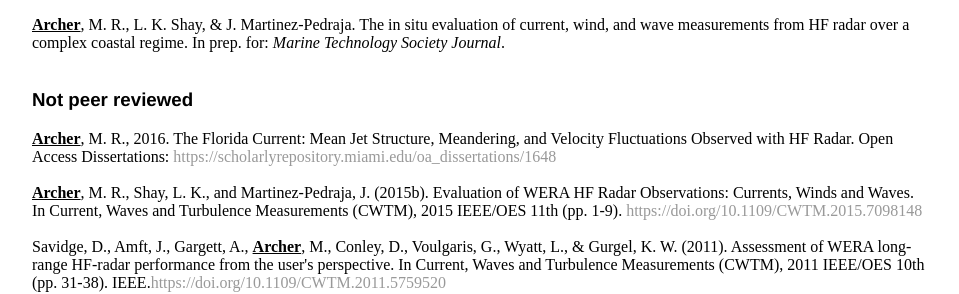
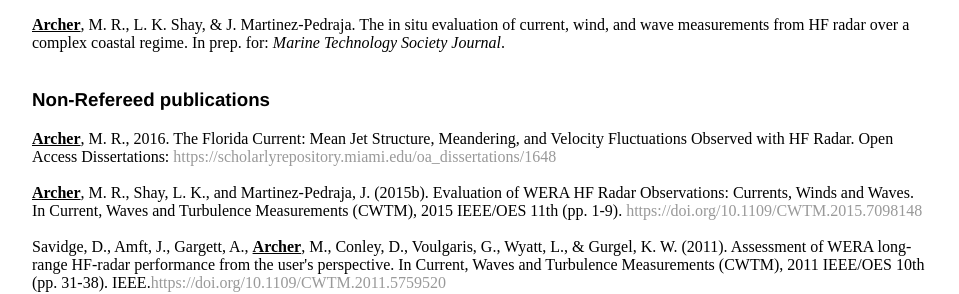
Before and after one commit to matthewarcher/matthewarcher.github.io, a Jekyll site: the page built from publications/index.html, in a window 1280 px wide. Shown: the part 659-953 px from the top of the page, without its empty margins (160-1119 px from the left). Built offline with Jekyll 4.4.1, drawn with Linux system fonts in a browser that asks for light colours.

Commit message:
Update index.html

```diff
--- a/publications/index.html
+++ b/publications/index.html
@@ -17,7 +17,7 @@ title: Matthew R. Archer
 	<br><b><u>Archer</u></b>, M. R., L. K. Shay, & J. Martinez-Pedraja. The in situ evaluation of current, wind, and wave measurements from HF radar over a complex coastal regime. In prep. for: <i>Marine Technology Society Journal</i>.<br>
 	<br>
 
-	<font face = "helvetica"><h3>Not peer reviewed</h3></font>
+	<font face = "helvetica"><h3>Non-Refereed publications</h3></font>
 	<u><b>Archer</u></b>, M. R., 2016. The Florida Current: Mean Jet Structure, Meandering, and Velocity Fluctuations Observed with HF Radar. Open Access Dissertations: <a href="https://scholarlyrepository.miami.edu/oa_dissertations/1648" target="_blank"> https://scholarlyrepository.miami.edu/oa_dissertations/1648</a><br>
 	<br><u><b>Archer</u></b>, M. R., Shay, L. K., and Martinez-Pedraja, J. (2015b). Evaluation of WERA HF Radar Observations: Currents, Winds and Waves. In Current, Waves and Turbulence Measurements (CWTM), 2015 IEEE/OES 11th (pp. 1-9). <a href="https://doi.org/10.1109/CWTM.2015.7098148" target="_blank">https://doi.org/10.1109/CWTM.2015.7098148</a><br>
 	<br>Savidge, D., Amft, J., Gargett, A., <b><u>Archer</u></b>, M., Conley, D., Voulgaris, G., Wyatt, L., & Gurgel, K. W. (2011). Assessment of WERA long-range HF-radar performance from the user's perspective. In Current, Waves and Turbulence Measurements (CWTM), 2011 IEEE/OES 10th (pp. 31-38). IEEE.<a href="https://doi.org/10.1109/CWTM.2011.5759520" target="_blank">https://doi.org/10.1109/CWTM.2011.5759520</a><br>
```
